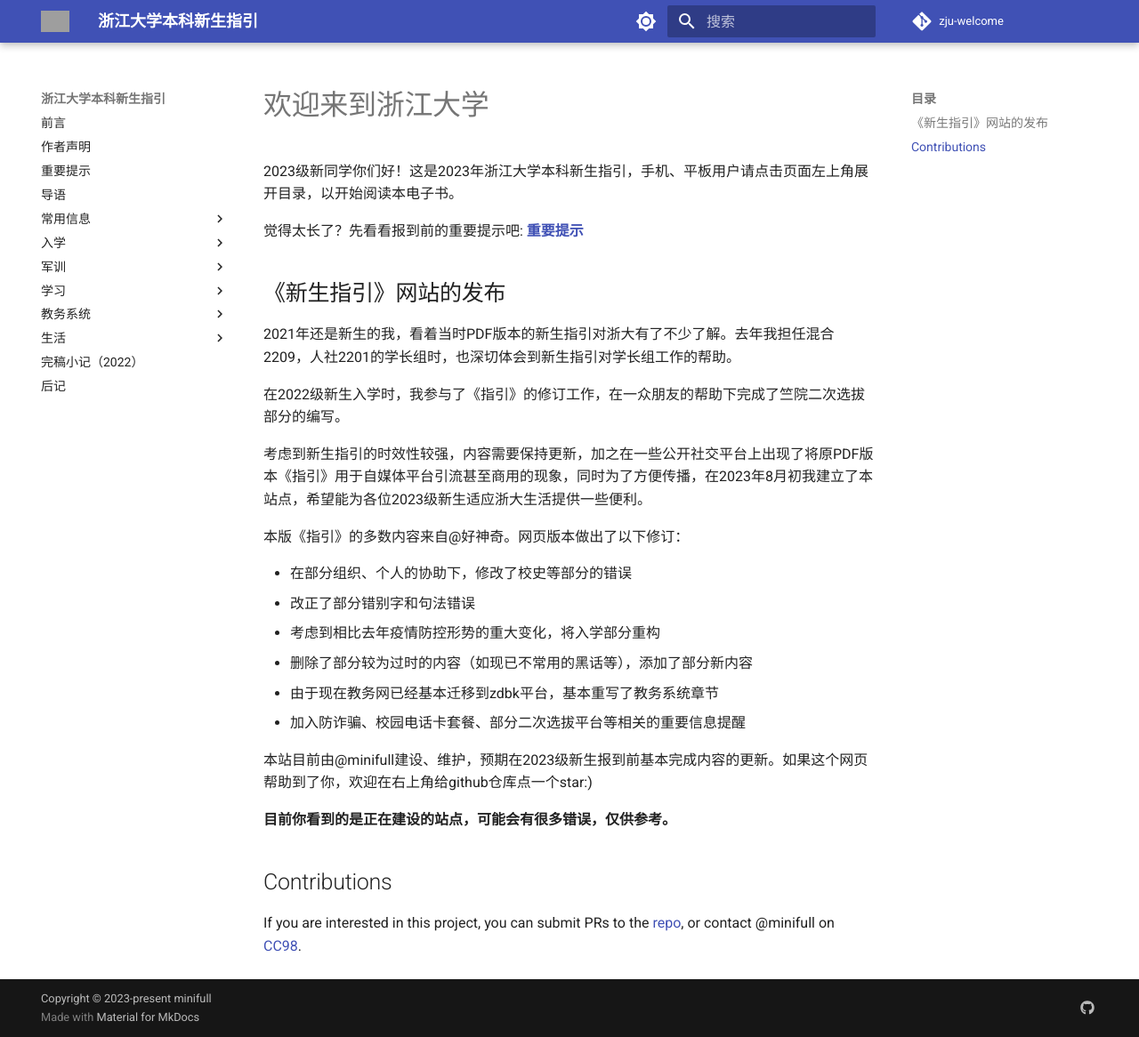
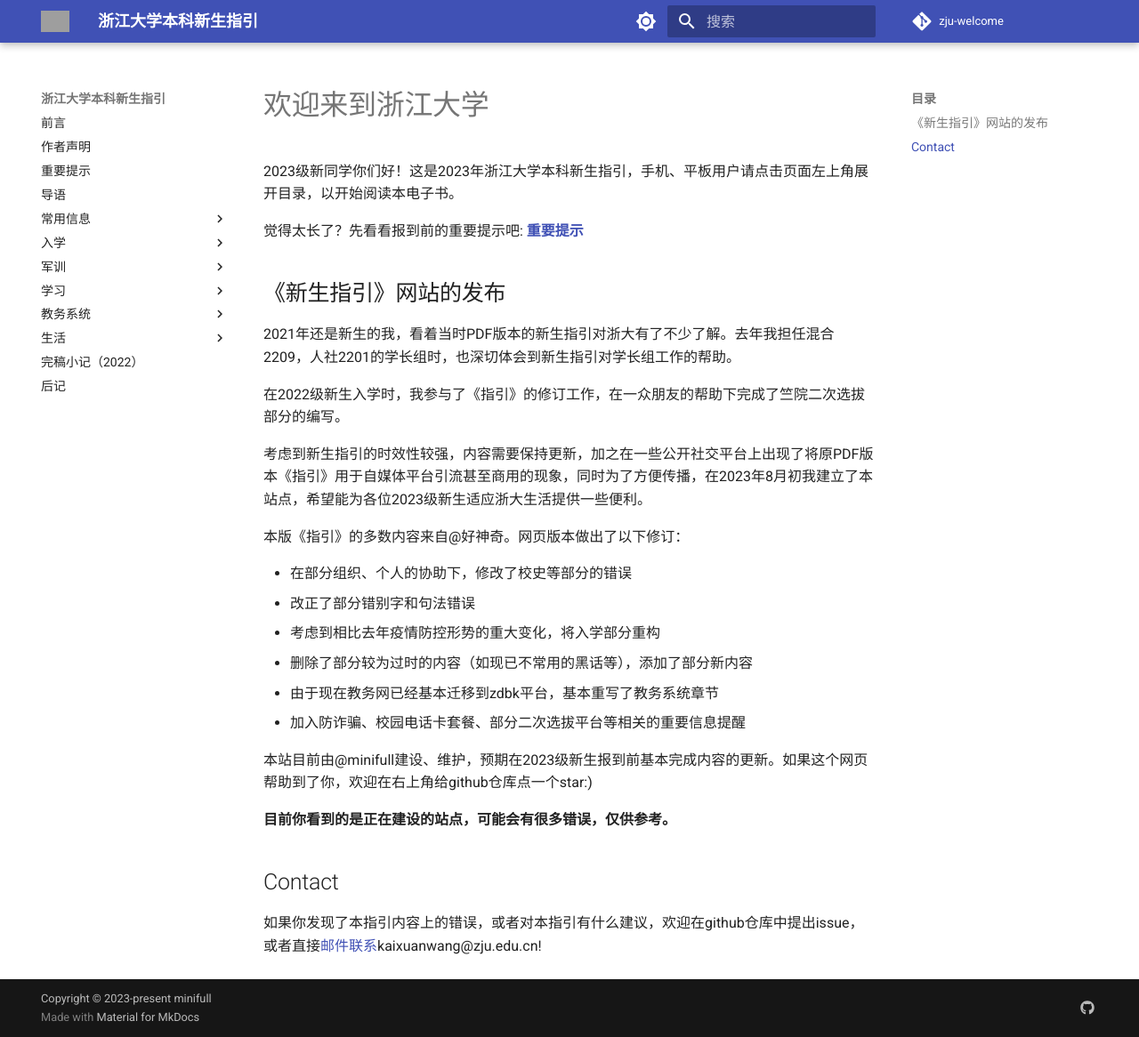
Before and after one commit to mini-full/zju-welcome, an MkDocs documentation site: the page built from docs/index.md, in a window 1280 px wide and 1166 px high. Shown: the whole window at 89% size. Built offline with MkDocs 1.6.1 and Material for MkDocs 9.7.7, drawn with Linux system fonts in a browser that asks for light colours; comment, search, counter and statistics services are not loaded; grey boxes are pictures that could not be loaded.

Commit message:
add contact

```diff
--- a/docs/index.md
+++ b/docs/index.md
@@ -25,6 +25,6 @@
 
 **目前你看到的是正在建设的站点，可能会有很多错误，仅供参考。**
 
-## Contributions
+## Contact
 
-If you are interested in this project, you can submit PRs to the [repo](https://github.com/mini-full/zju-welcome), or contact @minifull on [CC98](https://cc98.org).
+如果你发现了本指引内容上的错误，或者对本指引有什么建议，欢迎在github仓库中提出issue，或者直接[邮件联系](mailto:kaixuanwang@zju.edu.cn)kaixuanwang@zju.edu.cn!
```
